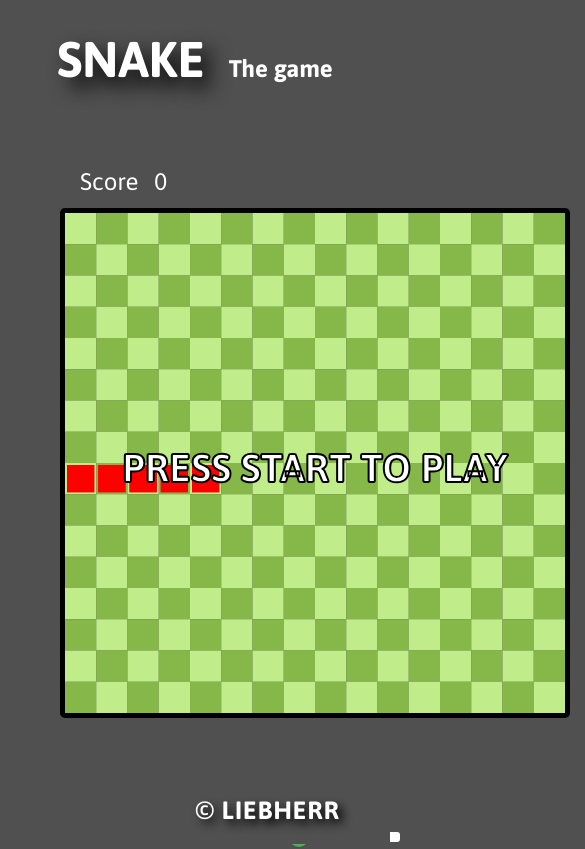
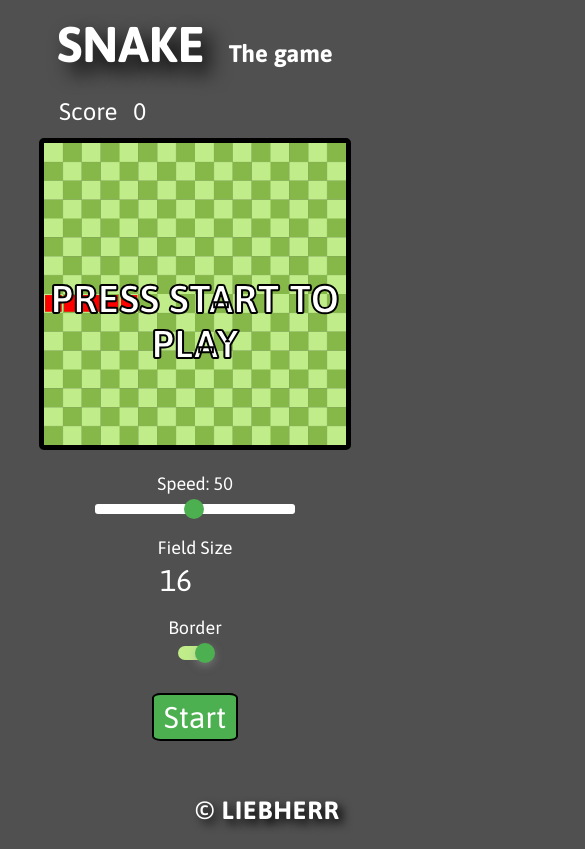
Before and after one commit to alex-weber98/snake, a plain HTML site: page index.html in a window 390 px wide. Shown: the top 849 px of the page, 585 px wide, since content can reach past the window. Drawn offline with Linux system fonts and the light colour scheme.

Commit message:
making website mobile friendly

```diff
--- a/app.js
+++ b/app.js
@@ -2,8 +2,7 @@
 
 
 const canvas = document.getElementById("canvas");
-canvas.width = 500;
-canvas.height = 500;
+
 var ctx = canvas.getContext("2d");
 
 document.addEventListener("keydown", keyPressed)
@@ -31,6 +30,22 @@ cbxBorder.checked = true;
 
 document.addEventListener('touchstart', handleTouchStart, false);
 document.addEventListener('touchmove', handleTouchMove, false);
+
+var isMobile = navigator.userAgent.match(/(iPad)|(iPhone)|(iPod)|(android)|(webOS)/i)
+
+if(!isMobile){
+    canvas.width = 500;
+    canvas.height = 500;
+}
+else{
+    canvas.width = vw(90);
+    canvas.height = vw(90);
+}
+
+function vw(v) {
+    var w = Math.max(document.documentElement.clientWidth, window.innerWidth || 0);
+    return (v * w) / 100;
+  }
 
 
 var xDown = null;
--- a/style.css
+++ b/style.css
@@ -21,7 +21,7 @@ body{
 
 header{
     background: #505050;
-    padding: 20px;
+    padding: 5px;
     margin-bottom: 30px;
     text-align: center;
 }
@@ -89,13 +89,10 @@ header{
 
 .wrapper{
     text-align: center;
-    padding: 30px;
-    margin: 20px;
+    margin-top: 20px;
 }
 
 .field{
-
-    margin: 10px;
     display: inline-block;
     position: relative;
     align-self: center;
@@ -134,7 +131,7 @@ button{
 footer{
     position: fixed;
     bottom: 0;
-    width: 100%;
+    width: 100vw;
     background: #505050;
     padding: 20px;
     text-align: center;
@@ -323,8 +320,9 @@ input[type=checkbox]:disabled+label {
 
 
 @media (pointer:none), (pointer:coarse) {
+
     html, body{
-        overflow: visible;
+        overflow: scroll;
     }
 
     .row{
@@ -337,11 +335,18 @@ input[type=checkbox]:disabled+label {
 
     .columnMiddle{
         width:  100%;
+        min-width: 0px;
     }
 
     .columnRight{
         width: 100%;
         text-align: center;
+        min-width: 0px;
+    }
+
+    #canvas{
+        width: 80vw;
+        height: 80vw;
     }
 
     .options{
```
